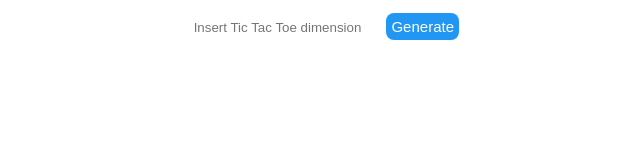
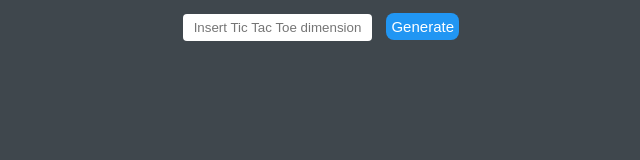
Before and after one commit to rodriguezcappsec/tictactoe, a plain HTML site: page index.html in a window 1280 px wide. Shown: the whole page, without its empty margins (319-959 px from the left). Drawn offline with Linux system fonts and the light colour scheme.

Commit message:
Working, now! Let's add some features!+

```diff
--- a/css/style.css
+++ b/css/style.css
@@ -1,12 +1,16 @@
 td {
     /* border: 1px solid rgb(0, 110, 255); */
-    border: 1px solid rgba(255, 0, 0, 0.4);
+    border: 1px solid rgb(255, 0, 0);
     height: 61px;
     width: 70px;
     text-align: center;
     font-size: 18px;
     /* background: rgb(247, 247, 255); */
     font-weight: bold;
+}
+
+body {
+    background-color: #3f474d;
 }
 
 td:hover {
@@ -25,7 +29,7 @@ section,
 table {
     text-align: center;
     margin: 0 auto;
-    color: #333;
+    color: whitesmoke;
     font-family: Helvetica, Arial, sans-serif;
     border-collapse: collapse;
     border-spacing: 0;
--- a/js/main.js
+++ b/js/main.js
@@ -3,7 +3,6 @@ window.onload = () => {
     var boardStorage = [];
     //Variable to switch everytime the user clicks (O= True, X=False)
     let boolSwitcher = false;
-
     //Creating the table
     let createBoard = (dimension) => {
         if (dimension > 15) {
@@ -140,13 +139,13 @@ window.onload = () => {
                 ) : ""
             }
         }
+        //Second diagonal Checking
         if (dgnlWinner === false) {
             let secondDgnlChecker = [];
             let y = arr.length - 1;
             for (let x = 0; x < arr.length; ++x) {
                 secondDgnlChecker.push(arr[x][y]);
                 --y;
-                console.log(secondDgnlChecker);
                 secondDgnlChecker.length === arr.length ? (
                     y = arr.length - 1,
                     secondDgnlWinner = secondDgnlChecker.every(v => v == secondDgnlChecker[0] && secondDgnlChecker[0] !== " "),
```
